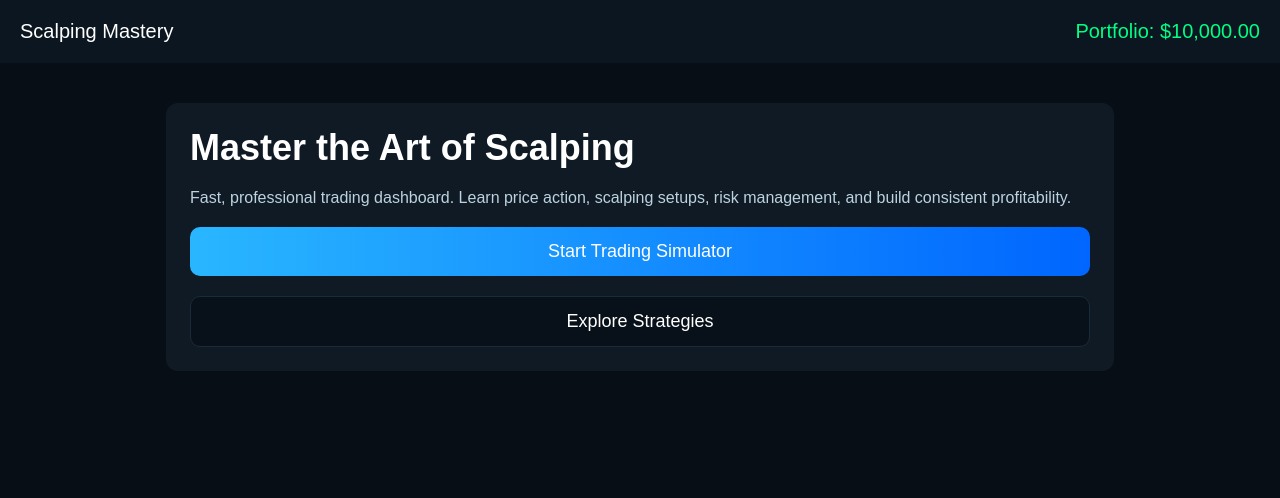
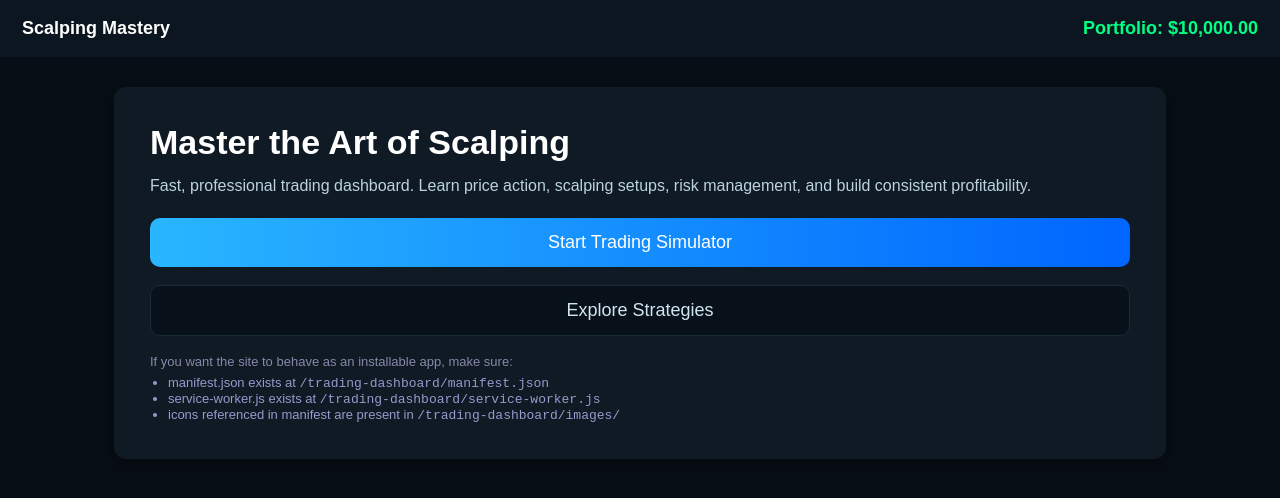
Before and after one commit to newsaisha7415/trading-dashboard, a plain HTML site: page index.html in a window 1280 px wide. Drawn offline with Linux system fonts and the light colour scheme.

Commit message:
Update index.html

```diff
--- a/index.html
+++ b/index.html
@@ -1,46 +1,63 @@
 <!doctype html>
 <html lang="en">
 <head>
-  <link rel="manifest" href="manifest.json">
-
-<script>
-if ('serviceWorker' in navigator) {
-  navigator.serviceWorker.register('/trading-dashboard/service-worker.js', { scope: '/trading-dashboard/' })
-    .then(() => console.log("SW registered"))
-    .catch(err => console.log("SW fail", err));
-}
-</script>
   <meta charset="utf-8" />
   <meta name="viewport" content="width=device-width, initial-scale=1" />
   <title>Scalping Mastery</title>
 
+  <!-- PWA manifest (must exist at /trading-dashboard/manifest.json) -->
+  <link rel="manifest" href="/trading-dashboard/manifest.json">
+
   <style>
-    body { margin:0; background:#070e15; font-family:Arial; color:white; }
-    .header { padding:20px; font-size:20px; background:#0b1620; display:flex; justify-content:space-between; }
-    .box { margin:40px auto; max-width:900px; padding:24px; background:#0f1a25; border-radius:12px; }
-    .btn { display:block; margin-top:20px; padding:14px 20px;
+    body { margin:0; background:#070e15; font-family:Arial,Helvetica,sans-serif; color:white; -webkit-font-smoothing:antialiased; }
+    .header { padding:18px 22px; font-size:18px; background:#0b1620; display:flex; justify-content:space-between; align-items:center; }
+    .box { margin:30px auto; max-width:980px; padding:28px; background:#0f1a25; border-radius:12px; box-shadow:0 6px 18px rgba(0,0,0,0.4); }
+    .btn { display:block; margin:18px 0; padding:14px 18px;
            background:linear-gradient(90deg,#29b6ff,#0066ff);
-           text-align:center; border-radius:10px; font-size:18px; text-decoration:none; color:white; }
+           text-align:center; border-radius:10px; font-size:18px; color:white; text-decoration:none; }
+    .btn.secondary { background:#081019; border:1px solid #1a2c3a; color:#cfe6f0; }
+    p.lead { color:#bcd3df; line-height:1.5; margin:10px 0 20px 0; }
+    .container { padding:0 14px; }
+    @media(min-width:900px){ .box{ padding:36px; } }
   </style>
+
+  <script>
+  // register service worker with correct scope for GitHub Pages folder
+  if ('serviceWorker' in navigator) {
+    navigator.serviceWorker.register('/trading-dashboard/service-worker.js', { scope: '/trading-dashboard/' })
+      .then(() => console.log('SW registered OK'))
+      .catch(err => console.log('SW registration failed', err));
+  }
+  </script>
 </head>
 
 <body>
-
   <div class="header">
-  <div>Scalping Mastery</div>
-  <div style="color:#00ff84;">Portfolio: $10,000.00</div>
+    <div style="font-weight:600">Scalping Mastery</div>
+    <div style="color:#00ff84;font-weight:600">Portfolio: $10,000.00</div>
   </div>
 
+  <div class="container">
     <div class="box">
-  <h1 style="margin:0 0 20px 0; font-size:36px;">Master the Art of Scalping</h1>
-  <p style="color:#bcd3df;">
+      <h1 style="margin:0 0 12px 0; font-size:34px;">Master the Art of Scalping</h1>
+      <p class="lead">
         Fast, professional trading dashboard. Learn price action, scalping setups,
         risk management, and build consistent profitability.
       </p>
 
-  <a class="btn" href="dashboard.html">Start Trading Simulator</a>
-  <a class="btn" href="strategies.html" style="background:#081019; border:1px solid #1a2c3a;">Explore Strategies</a>
+      <a class="btn" href="/trading-dashboard/dashboard.html">Start Trading Simulator</a>
+      <a class="btn secondary" href="/trading-dashboard/strategies.html">Explore Strategies</a>
+
+      <!-- Optional small footer line -->
+      <div style="margin-top:18px; font-size:13px; color:#88a;">
+        If you want the site to behave as an installable app, make sure:
+        <ul style="margin:6px 0 0 18px; padding:0; color:#99c; font-size:13px">
+          <li>manifest.json exists at <code>/trading-dashboard/manifest.json</code></li>
+          <li>service-worker.js exists at <code>/trading-dashboard/service-worker.js</code></li>
+          <li>icons referenced in manifest are present in <code>/trading-dashboard/images/</code></li>
+        </ul>
       </div>
-
+    </div>
+  </div>
 </body>
 </html>
```
Lines whose indentation alone changed are shown as unchanged.
